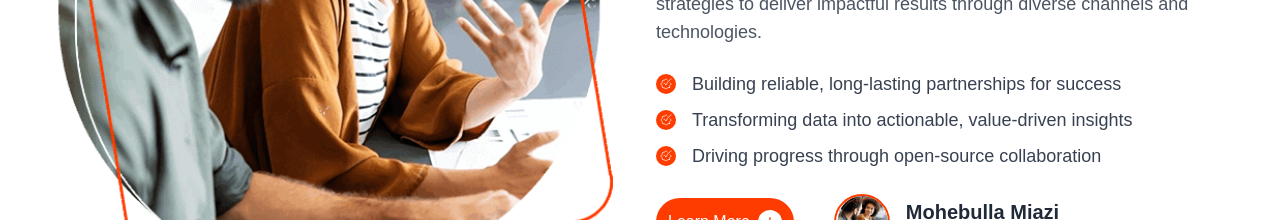
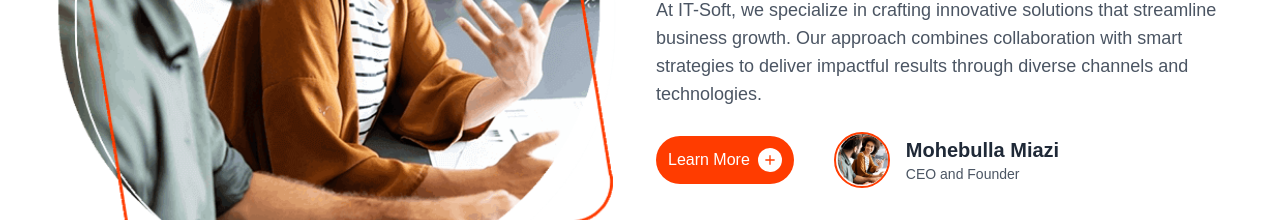
Before and after one commit to safimiazi/software_company_website, a Next.js app: page / in a window 1280 px wide. Shown: the part 433-653 px from the top of the page. Built offline with nearby package versions, Linux system fonts and the light colour scheme; no server answers.

Commit message:
refactor AboutUs component by removing unused points list and associated icon

```diff
--- a/src/components/ui/home/AboutUs.tsx
+++ b/src/components/ui/home/AboutUs.tsx
@@ -2,7 +2,7 @@ import ContentWidth from "@/components/shared/ContentWidth";
 import Image from "next/image";
 import React from "react";
 import about from "../../../../public/about.png";
-import { CheckMark, PlusIcon } from "@/Icons";
+import { PlusIcon } from "@/Icons";
 
 const AboutUs = () => {
   const aboutSectionData = {
@@ -11,11 +11,7 @@ const AboutUs = () => {
     title: "Accelerating Your Path to Business Excellence",
     description:
       "At IT-Soft, we specialize in crafting innovative solutions that streamline business growth. Our approach combines collaboration with smart strategies to deliver impactful results through diverse channels and technologies.",
-    points: [
-      "Building reliable, long-lasting partnerships for success",
-      "Transforming data into actionable, value-driven insights",
-      "Driving progress through open-source collaboration",
-    ],
+
     companyInfo: {
       founderName: "Mohebulla Miazi",
       designation: "CEO and Founder",
@@ -50,20 +46,7 @@ const AboutUs = () => {
               {aboutSectionData.description}
             </p>
 
-            {/* List of Points */}
-            <ul className="space-y-2">
-              {aboutSectionData.points?.map((point, inx) => (
-                <li
-                  key={inx}
-                  className="flex items-center gap-4 text-gray-700 text-lg"
-                >
-                  <div className="p-1 rounded-full bg-brand-color">
-                    <CheckMark className="text-white w-3 h-3" />
-                  </div>
-                  <span>{point}</span>
-                </li>
-              ))}
-            </ul>
+
             <div className="flex flex-col md:flex-row items-center justify-start gap-10">
               <button className="flex items-center justify-between bg-brand-color rounded-full p-3 gap-2 text-white">
                 Learn More
```
